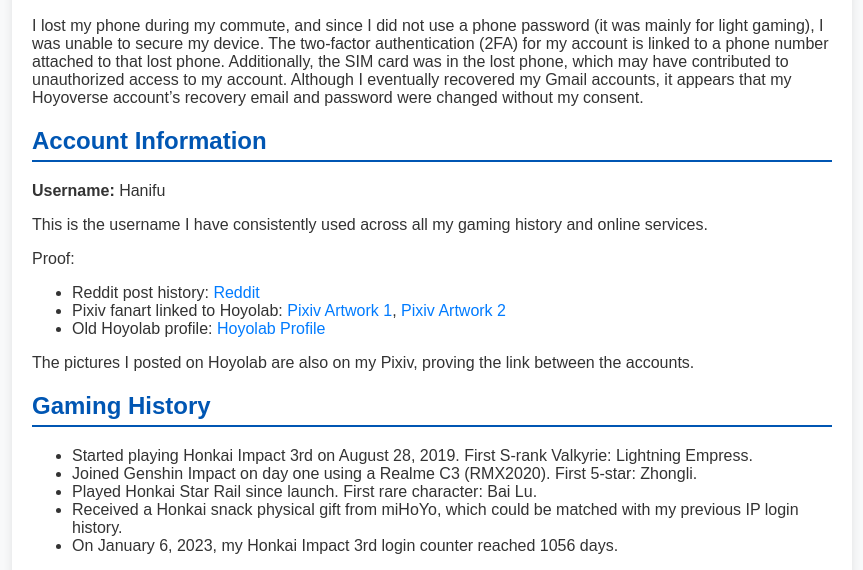
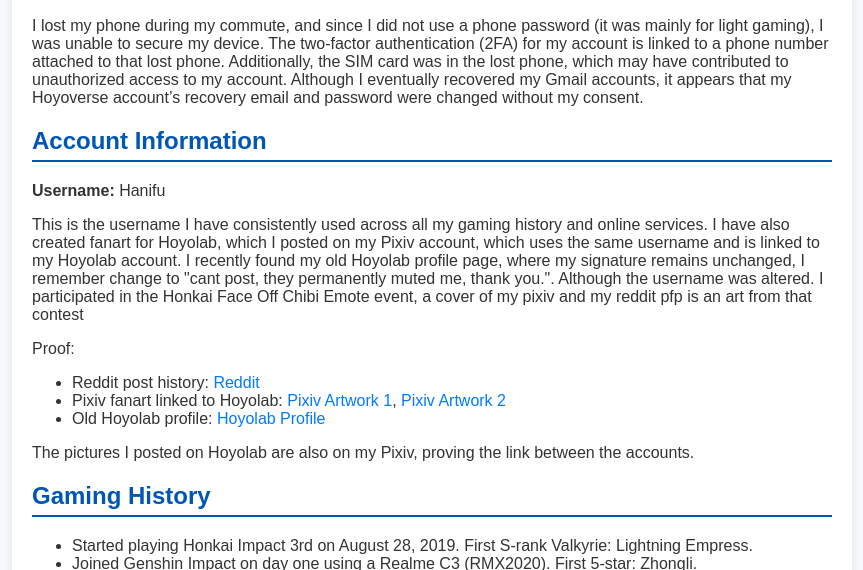
Before and after one commit to hanief-B3B/hoyo-re, a plain HTML site: page index.html in a window 1280 px wide. Shown: the part 198-768 px from the top of the page, without its empty margins (208-1071 px from the left). Drawn offline with Linux system fonts and the light colour scheme.

Commit message:
Update index.html

```diff
--- a/index.html
+++ b/index.html
@@ -59,7 +59,7 @@
     <div class="section">
         <h2>Account Information</h2>
         <p><strong>Username:</strong> Hanifu</p>
-        <p>This is the username I have consistently used across all my gaming history and online services.</p>
+        <p>This is the username I have consistently used across all my gaming history and online services. I have also created fanart for Hoyolab, which I posted on my Pixiv account, which uses the same username and is linked to my Hoyolab account. I recently found my old Hoyolab profile page, where my signature remains unchanged, I remember change to "cant post, they permanently muted me, thank you.". Although the username was altered. I participated in the Honkai Face Off Chibi Emote event, a cover of my pixiv and my reddit pfp is an art from that contest</p>
         <p>Proof:</p>
         <ul>
             <li>Reddit post history: <a href="https://www.reddit.com/r/honkaiimpact3/s/K8KWvVvj83" target="_blank">Reddit</a></li>
@@ -79,7 +79,7 @@
             <li>Joined Genshin Impact on day one using a Realme C3 (RMX2020). First 5-star: Zhongli.</li>
             <li>Played Honkai Star Rail since launch. First rare character: Bai Lu.</li>
             <li>Received a Honkai snack physical gift from miHoYo, which could be matched with my previous IP login history.</li>
-            <li>On January 6, 2023, my Honkai Impact 3rd login counter reached 1056 days.</li>
+            <li>On January 6, 2023, my Honkai Impact 3rd login counter reached 1056 days. I have a screenshot of this on my phone as proof. However, the actual number of days from August 28, 2019, to January 6, 2023, is 1227 days. This suggests that there were days when I did not log in, so that suppose to be only me, mihoyo, and god who knows when I got my 1056th login strike .</li>
         </ul>
     </div>
 
```
